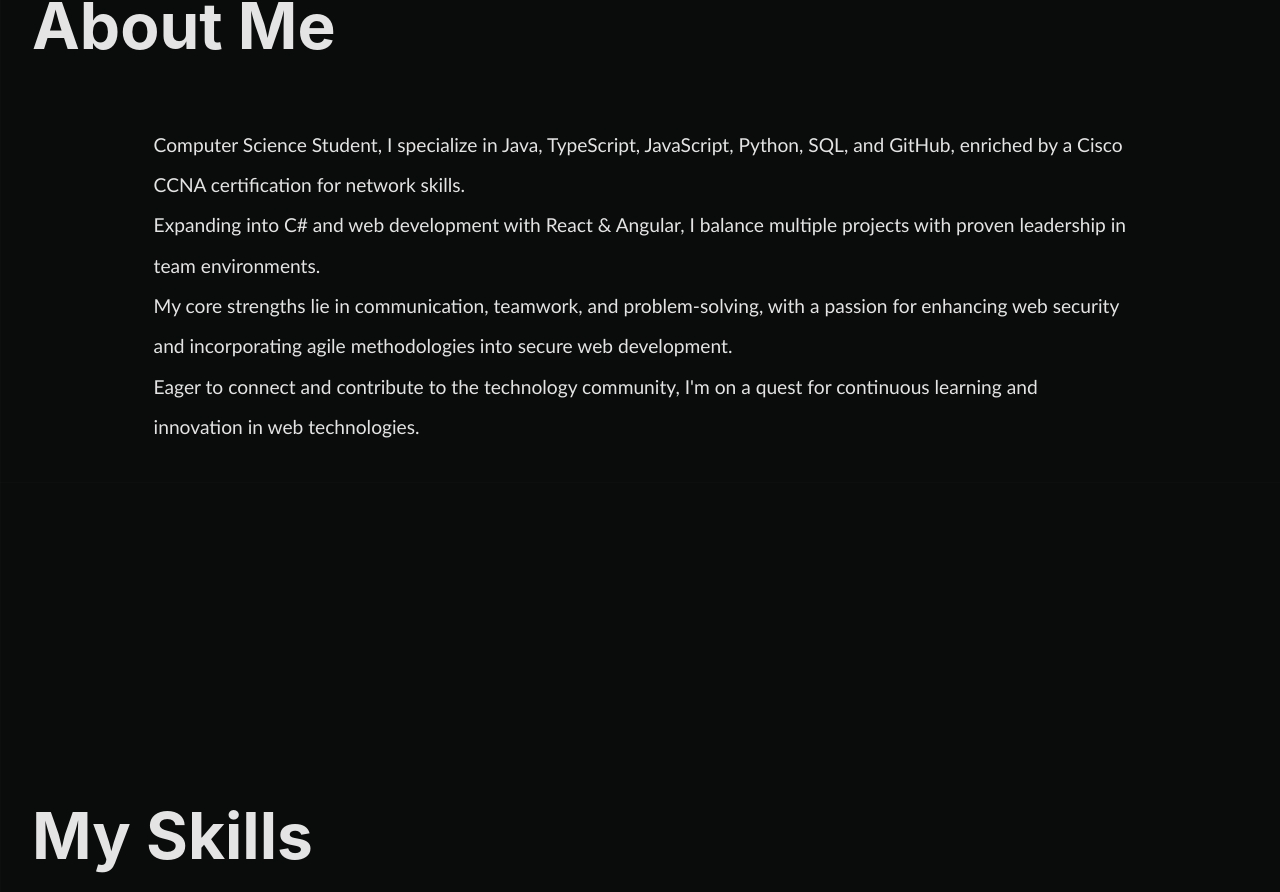
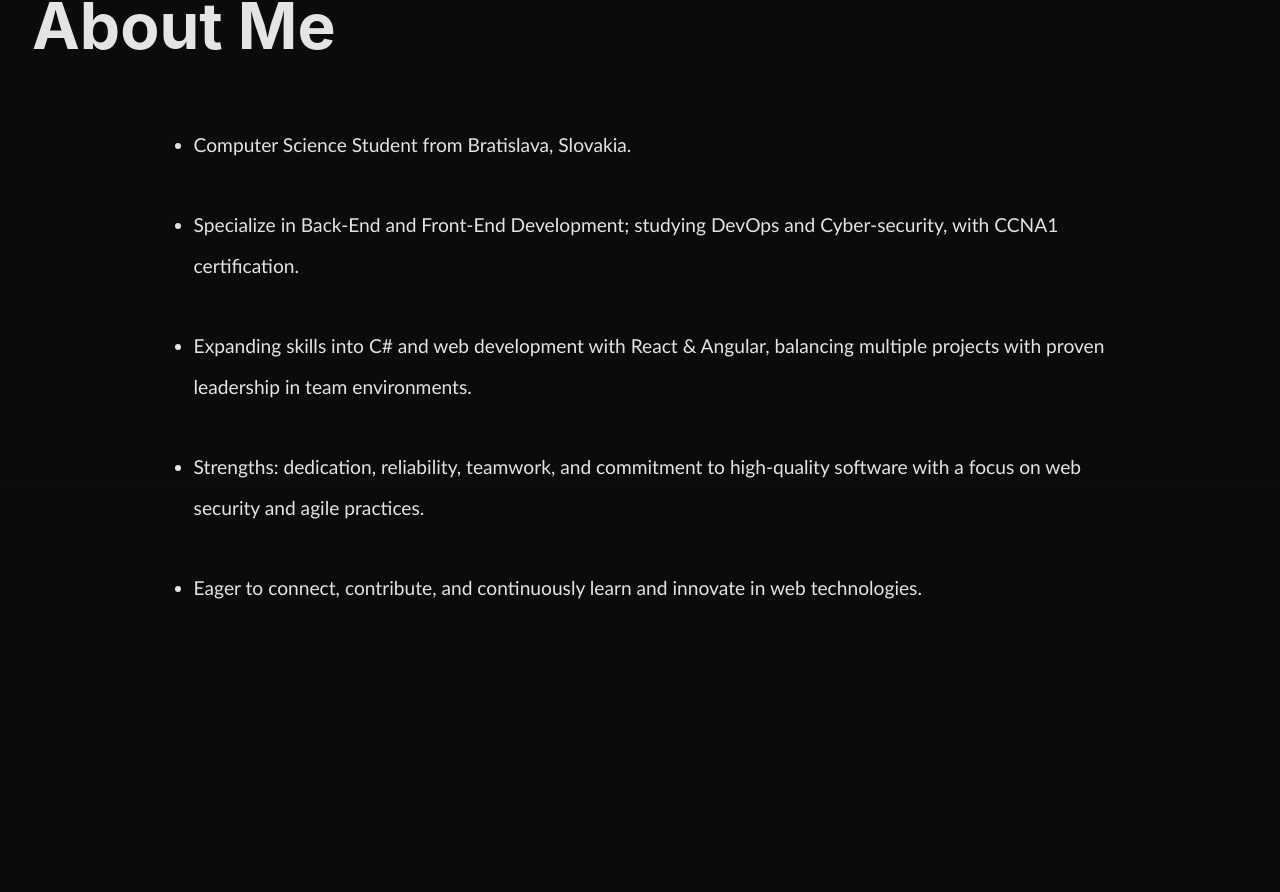
Before and after one commit to mrtng1/PersonalWebsite, a React (Create React App) app: page / in a window 1280 px wide. Shown: the part 1118-2010 px from the top of the page. Built offline with nearby package versions, Linux system fonts and the light colour scheme.

Commit message:
AboutMe changes

```diff
--- a/src/Components/AboutMeComponent.js
+++ b/src/Components/AboutMeComponent.js
@@ -4,13 +4,14 @@ import '.././App.css';
 function AboutMeComponent() {
     return (
         <div>
-            <div class="subHeaderText disableUserSelect">About Me</div>
-            <div class="basicText">
-                Computer Science Student, I specialize in Java, TypeScript, JavaScript, Python, SQL, and GitHub, enriched by a Cisco CCNA certification for network skills. <br />
-                Expanding into C# and web development with React & Angular, I balance multiple projects with proven leadership in team environments. <br />
-                My core strengths lie in communication, teamwork, and problem-solving, with a passion for enhancing web security and incorporating agile methodologies into secure web development. <br />
-                Eager to connect and contribute to the technology community, I'm on a quest for continuous learning and innovation in web technologies. <br />
-            </div>
+            <div className="subHeaderText disableUserSelect">About Me</div>
+            <ul className="basicText">
+                <li>Computer Science Student from Bratislava, Slovakia.</li> <br></br>
+                <li>Specialize in Back-End and Front-End Development; studying DevOps and Cyber-security, with CCNA1 certification.</li> <br></br>
+                <li>Expanding skills into C# and web development with React & Angular, balancing multiple projects with proven leadership in team environments.</li> <br></br>
+                <li>Strengths: dedication, reliability, teamwork, and commitment to high-quality software with a focus on web security and agile practices.</li> <br></br>
+                <li>Eager to connect, contribute, and continuously learn and innovate in web technologies.</li> <br></br>
+            </ul>
         </div>
     );
 }
```
Also changed, not shown: src/Components/ProjectsComponent.js (added).
